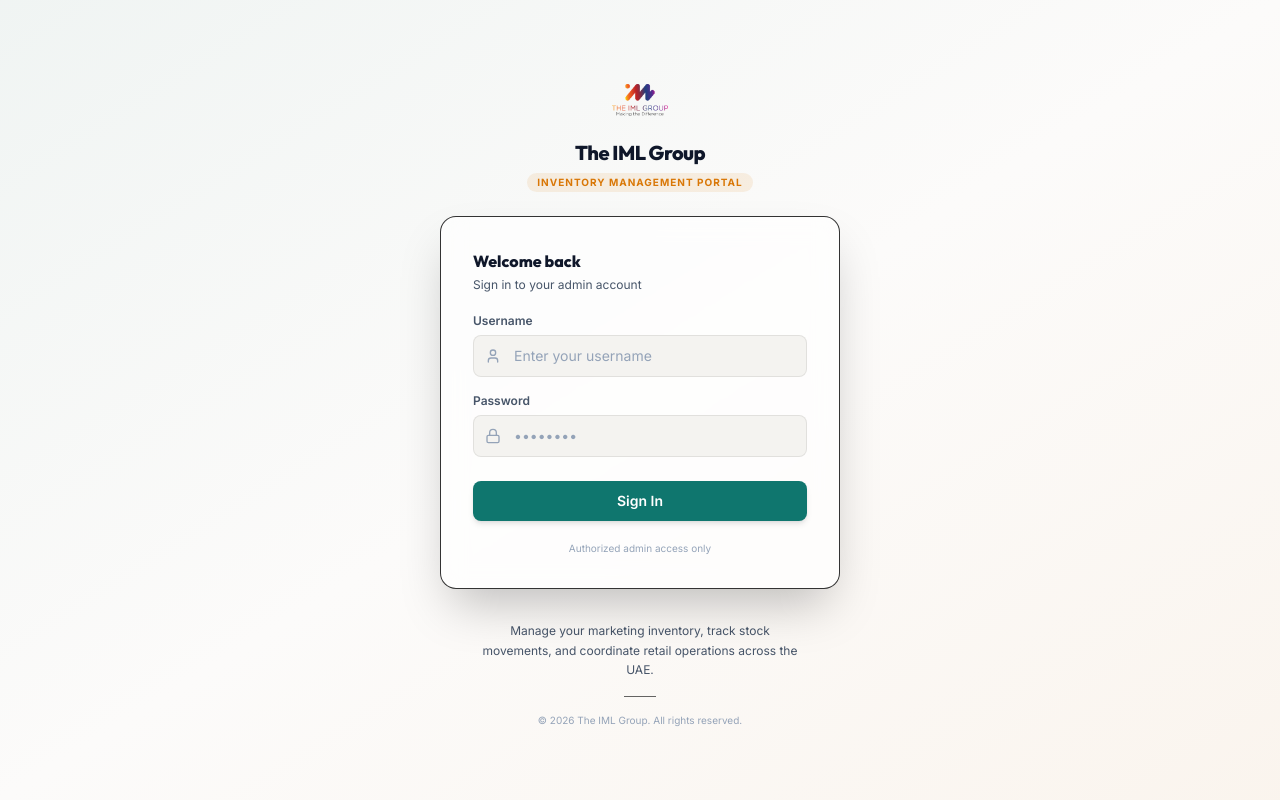
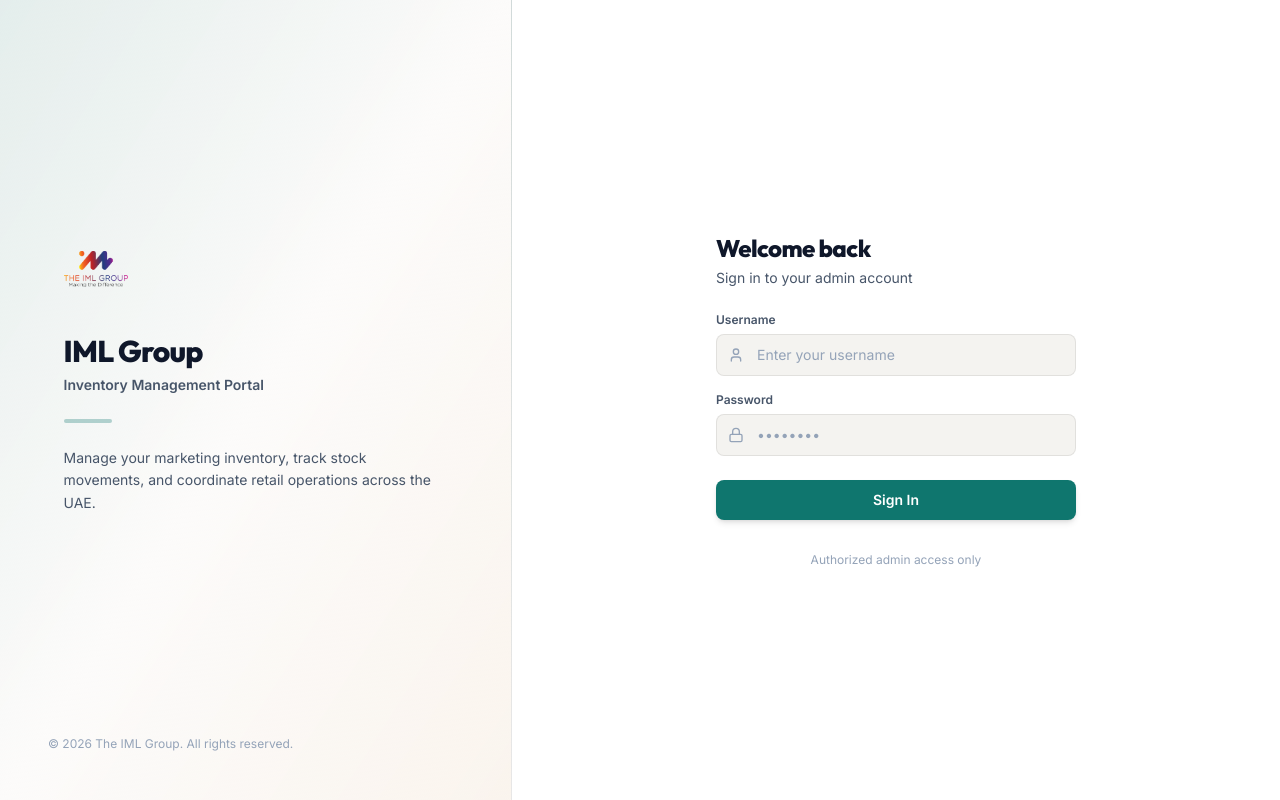
Before and after one commit to Shamsear/IML, a Next.js app: page /login in a window 1280 px wide. Built offline with nearby package versions, Linux system fonts and the light colour scheme.

Commit message:
Update page.js

```diff
--- a/app/login/page.js
+++ b/app/login/page.js
@@ -33,31 +33,55 @@ export default function LoginPage() {
   };
 
   return (
-    <div className="min-h-screen w-full flex flex-col items-center justify-center p-4 bg-gradient-to-br from-primary/5 via-background to-secondary/5 animate-fade-in">
-      <div className="w-full max-w-[400px] flex flex-col gap-6">
-
-        {/* Centered Brand Logo and Header */}
-        <div className="flex flex-col items-center text-center gap-2">
+    <div className="min-h-screen flex flex-col md:flex-row bg-background">
+      {/* Left Branding Panel (visible only on desktop) */}
+      <div className="hidden md:flex w-full md:w-[40%] bg-gradient-to-br from-primary/10 via-background to-secondary/5 border-r border-border p-8 md:p-12 flex-col justify-between">
+        <div className="flex-1 flex flex-col justify-center max-w-sm mx-auto w-full">
           <img
             src="/IML LOGO H-C.png"
             alt="IML Group Logo"
-            className="w-14 h-14 object-contain mb-1 block"
+            className="w-16 h-16 object-contain mb-8 block"
           />
-          <h1 className="text-xl font-display font-extrabold text-text-primary tracking-tight leading-tight">
-            The IML Group
+          <h1 className="text-3xl font-display font-extrabold text-text-primary tracking-tight leading-tight">
+            IML Group
           </h1>
-          <p className="text-[10px] font-bold tracking-widest text-secondary uppercase bg-secondary/10 px-2.5 py-0.5 rounded-full">
+          <p className="text-sm font-semibold text-text-secondary mt-1">
             Inventory Management Portal
           </p>
+          <div className="w-12 h-1 bg-primary/30 rounded-full my-6" />
+          <p className="text-sm text-text-secondary leading-relaxed">
+            Manage your marketing inventory, track stock movements, and coordinate
+            retail operations across the UAE.
+          </p>
         </div>
+        <div className="text-xs text-text-muted mt-8 text-center md:text-left">
+          <span>© 2026 The IML Group. All rights reserved.</span>
+        </div>
+      </div>
 
-        {/* Centered Glassmorphic Login Form Card */}
-        <div className="bg-surface/65 backdrop-blur-md border border-border/80 rounded-2xl p-6 sm:p-8 shadow-2xl flex flex-col gap-5">
-          <div className="flex flex-col gap-1">
-            <h2 className="text-base font-display font-extrabold text-text-primary">
+      {/* Right Form Panel */}
+      <div className="flex-1 bg-surface flex flex-col items-center justify-center p-8 sm:p-12">
+        <div className="w-full max-w-[360px] flex flex-col gap-6">
+          {/* Mobile Header Branding (visible only on mobile) */}
+          <div className="md:hidden flex flex-col items-center mb-2">
+            <img
+              src="/IML LOGO H-C.png"
+              alt="IML Group Logo"
+              className="w-14 h-14 object-contain mb-3"
+            />
+            <h1 className="text-2xl font-display font-extrabold text-text-primary tracking-tight">
+              IML Group
+            </h1>
+            <span className="text-[10px] font-bold tracking-wider text-secondary uppercase bg-secondary/10 px-1.5 py-0.5 rounded mt-1.5">
+              Admin Portal
+            </span>
+          </div>
+
+          <div>
+            <h2 className="text-2xl font-display font-extrabold text-text-primary tracking-tight">
               Welcome back
             </h2>
-            <p className="text-xs text-text-secondary">
+            <p className="text-sm text-text-secondary mt-1">
               Sign in to your admin account
             </p>
           </div>
@@ -111,24 +135,20 @@ export default function LoginPage() {
             </button>
           </form>
 
-          <p className="text-[10px] text-text-muted text-center">
+          <p className="text-xs text-text-muted text-center mt-2">
             Authorized admin access only
           </p>
+
+          {/* Mobile Marketing & Copyright Info (visible only on mobile) */}
+          <div className="md:hidden flex flex-col gap-4 mt-6 pt-5 border-t border-border/60 text-center">
+            <p className="text-xs text-text-secondary leading-relaxed px-2">
+              Manage your marketing inventory, track stock movements, and coordinate retail operations across the UAE.
+            </p>
+            <span className="text-[10px] text-text-muted">
+              © 2026 The IML Group. All rights reserved.
+            </span>
+          </div>
         </div>
-
-        {/* Stacked Description & Copyright Notice Footer */}
-        <div className="flex flex-col items-center text-center gap-4 mt-2 px-2">
-          <p className="text-xs text-text-secondary leading-relaxed max-w-[320px]">
-            Manage your marketing inventory, track stock movements, and coordinate retail operations across the UAE.
-          </p>
-
-          <div className="w-8 h-px bg-border/60" />
-
-          <p className="text-[10px] text-text-muted">
-            © {new Date().getFullYear()} The IML Group. All rights reserved.
-          </p>
-        </div>
-
       </div>
     </div>
   );
```
